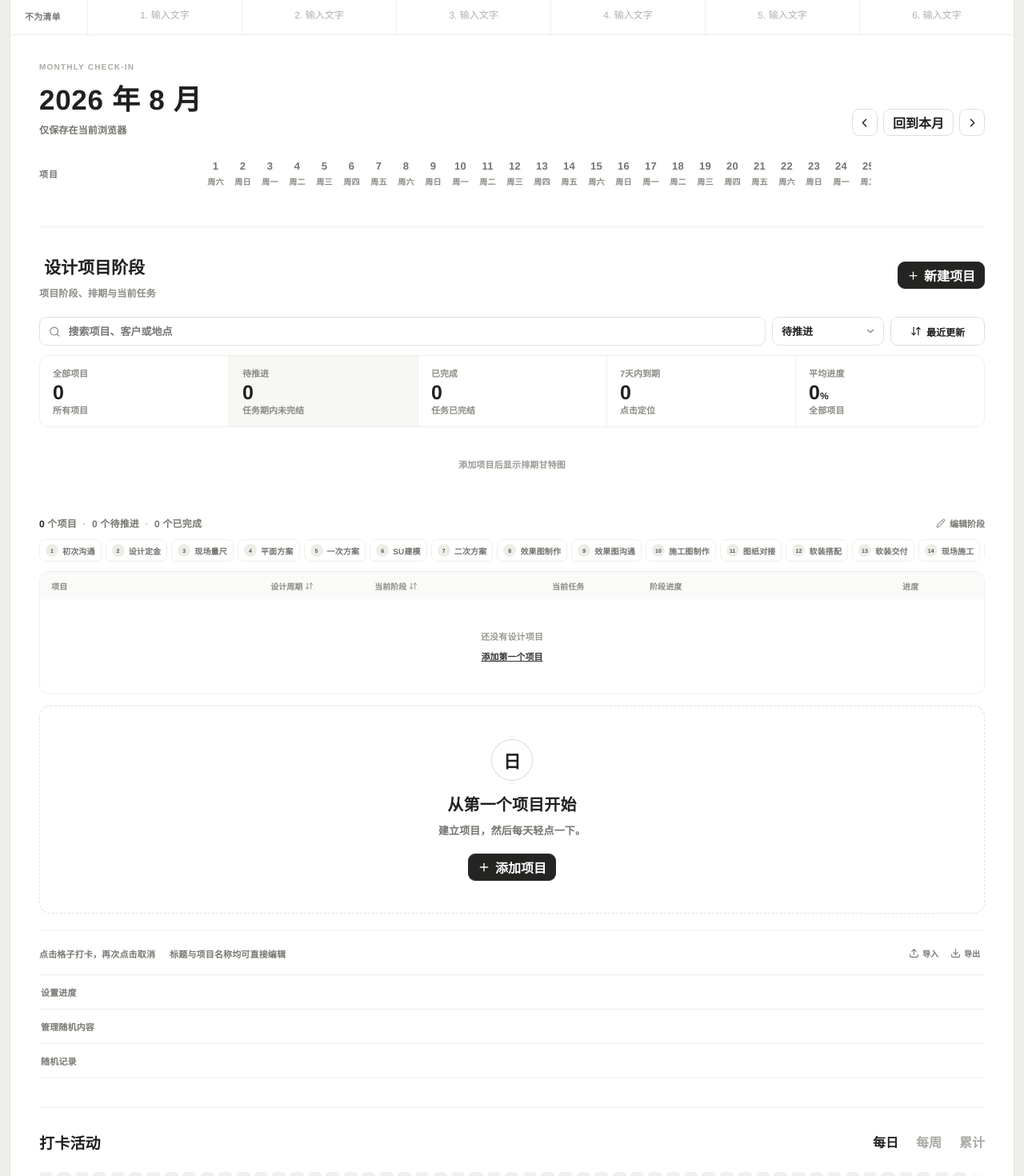
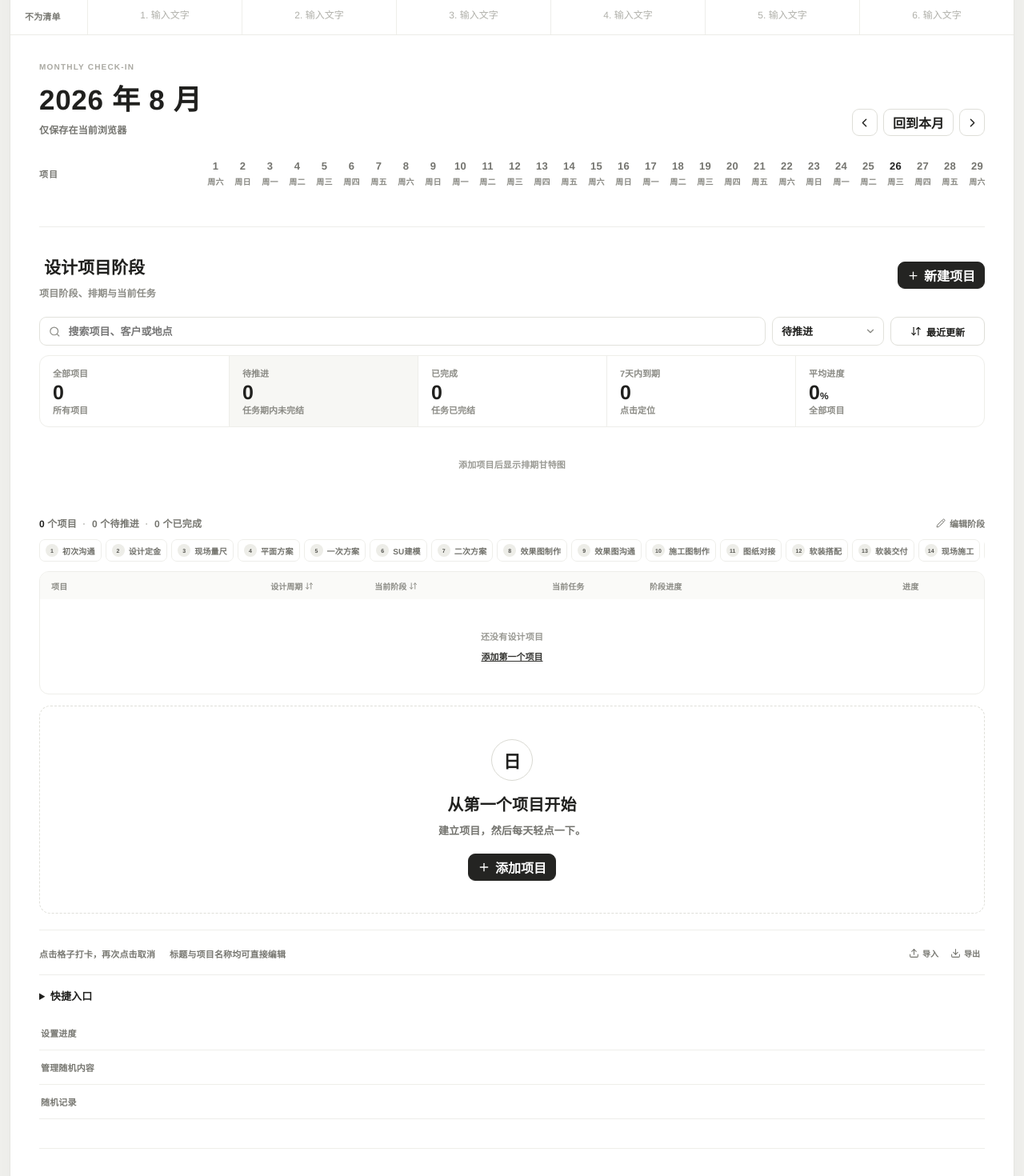
Before and after one commit to sange1022/project-checkin-dashboard, a React (Vite) app: page / in a window 1280 px wide. Shown: the part 218-1688 px from the top of the page at 80% size. Built offline with nearby package versions, Linux system fonts and the light colour scheme; the HTML template or start-up script is replaced by a standard one.

Commit message:
feat: add shortcut settings undo and sticky checkin headers

```diff
--- a/src/App.tsx
+++ b/src/App.tsx
@@ -12,6 +12,7 @@ import { ProjectStageBoard } from './components/ProjectStageBoard'
 import { CheckinActivityHeatmap } from './components/CheckinActivityHeatmap'
 import { SuiteSyncPanel } from './components/SuiteSyncPanel'
 import { ShortcutBar } from './components/ShortcutBar'
+import { ShortcutSettings, readShortcuts } from './components/ShortcutSettings'
 import type { AppState, Project, StageProjectDraft, ViewMode } from './domain/types'
 import { toDateKey } from './domain/dateRanges'
 import { exportState, importState } from './storage/dataTransfer'
@@ -95,6 +96,8 @@ export default function App() {
   const [searchOpen, setSearchOpen] = useState(false)
   const [query, setQuery] = useState('')
   const [transferMessage, setTransferMessage] = useState('')
+  const [undo, setUndo] = useState<{ before: AppState; after: AppState } | null>(null)
+  useEffect(() => { if (!undo) return; const timer = setTimeout(() => setUndo(null), 12000); return () => clearTimeout(timer) }, [undo])
   const [activeToolId, setActiveToolId] = useState<IntegratedToolId | null>(null)
   const [loadedToolIds, setLoadedToolIds] = useState<IntegratedToolId[]>([])
   const importInputRef = useRef<HTMLInputElement>(null)
@@ -108,7 +111,32 @@ export default function App() {
   useEffect(() => { document.title = state.title }, [state.title])
   useEffect(() => { document.documentElement.dataset.theme = actualTheme }, [actualTheme])
 
-  const update = (change: (current: AppState) => AppState) => setState((current) => change(current))
+  const update = (change: (current: AppState) => AppState) => {
+    setState((current) => {
+      const next = change(current)
+      const keys = Object.keys(next) as (keyof AppState)[]
+      if (keys.some((key) => key !== 'view' && key !== 'anchorDate' && JSON.stringify(current[key]) !== JSON.stringify(next[key]))) {
+        const before = next.shortcutConfig && !current.shortcutConfig
+          ? { ...current, shortcutConfig: readShortcuts().map((link) => JSON.stringify(link)) }
+          : current
+        setUndo({ before, after: next })
+      }
+      return next
+    })
+  }
+  const undoLastChange = () => {
+    if (!undo) return
+    setState((current) => {
+      const next = { ...current }
+      for (const key of Object.keys(undo.after) as (keyof AppState)[]) {
+        if (JSON.stringify(undo.before[key]) !== JSON.stringify(undo.after[key]) && JSON.stringify(current[key]) === JSON.stringify(undo.after[key])) {
+          Object.assign(next, { [key]: undo.before[key] })
+        }
+      }
+      return next
+    })
+    setUndo(null)
+  }
   const visibleProjects = state.projects.filter((project) =>
     !project.archived && project.name.toLocaleLowerCase().includes(query.trim().toLocaleLowerCase()),
   )
@@ -272,7 +300,7 @@ export default function App() {
           ))}
         </nav>
         <div className="top-actions">
-          <ShortcutBar onOpenIntegratedTool={openIntegratedTool} />
+          <ShortcutBar onOpenIntegratedTool={openIntegratedTool} links={readShortcuts(state.shortcutConfig)} />
           <button className="icon-button" aria-label={actualTheme === 'dark' ? '切换白天模式' : '切换夜晚模式'} onClick={toggleTheme}>
             {actualTheme === 'dark' ? <Sun size={17} /> : <Moon size={17} />}
           </button>
@@ -360,6 +388,7 @@ export default function App() {
           </div>
         </footer>
         <div className="bottom-panels">
+          <ShortcutSettings links={readShortcuts(state.shortcutConfig)} onChange={(links) => update((current) => ({ ...current, shortcutConfig: links.map((link) => JSON.stringify(link)) }))} />
           <GoalProgressSettings current={state.progressCurrent} total={state.progressTotal} onCurrentChange={updateProgressCurrent} onTotalChange={updateProgressTotal} />
           <RandomPromptManager categories={state.randomCategories} onAdd={addRandomItem} onRename={renameRandomItem} onDelete={deleteRandomItem} />
           <RandomHistory categories={state.randomCategories} history={state.dailyRandomResults} />
@@ -381,6 +410,7 @@ export default function App() {
       )}
 
       <ProjectDialog open={dialogOpen} onClose={() => setDialogOpen(false)} onCreate={createProject} />
+      {undo && <div className="undo-toast" role="status"><span>已保存修改</span><button onClick={undoLastChange}>撤销</button><button aria-label="关闭撤销提示" onClick={() => setUndo(null)}>×</button></div>}
     </main>
   )
 }
--- a/src/components/ShortcutBar.tsx
+++ b/src/components/ShortcutBar.tsx
@@ -3,7 +3,8 @@ import { useState } from 'react'
 
 type IntegratedToolId = 'daily' | 'checklist' | 'wuwu'
 
-const secondaryLinks = [
+export type Shortcut = { label: string; short: string; href: string; icon?: string; menuName?: string }
+export const defaultShortcuts: Shortcut[] = [
   { label: '英语抄写', short: '抄', href: 'https://sange1022.github.io/english-copywork-trainer/', icon: 'book' },
   { label: 'Learn Buffett', short: '巴', href: 'https://learnbuffett.com' },
   { label: 'Munger Models', short: '芒', href: 'https://mungermodels.com' },
@@ -17,13 +18,14 @@ const secondaryLinks = [
   { label: '构', menuName: '构图工具', short: '构', href: 'https://sange1022.github.io/qf-07-9a6c3e21/' },
   { label: '间', menuName: '随机平面构成', short: '间', href: 'https://sange1022.github.io/random-planar-composition/' },
   { label: '海', menuName: '轮廓文字', short: '海', href: 'https://sange1022.github.io/contour-text-studio/?v=5787e7a' },
-] as const
+]
 
 type Props = {
   onOpenIntegratedTool: (toolId: IntegratedToolId) => void
+  links?: Shortcut[]
 }
 
-export function ShortcutBar({ onOpenIntegratedTool }: Props) {
+export function ShortcutBar({ onOpenIntegratedTool, links: secondaryLinks = defaultShortcuts }: Props) {
   const [moreOpen, setMoreOpen] = useState(false)
 
   return (
@@ -45,7 +47,7 @@ export function ShortcutBar({ onOpenIntegratedTool }: Props) {
             aria-label={link.label}
             title={link.label}
           >
-            {'icon' in link ? <BookOpen size={17} /> : link.short}
+            {link.icon === 'book' ? <BookOpen size={17} /> : link.short}
           </a>
         ))}
         <a className="icon-button" href="https://github.com/sange1022" target="_blank" rel="noopener noreferrer" aria-label="GitHub 主页" title="GitHub 主页">
--- /dev/null
+++ b/src/components/ShortcutSettings.tsx
@@ -0,0 +1,52 @@
+import { useState } from 'react'
+import { defaultShortcuts, type Shortcut } from './ShortcutBar'
+
+export function readShortcuts(config?: string[]): Shortcut[] {
+  if (!config) return defaultShortcuts
+  return config.flatMap((raw) => {
+    try {
+      const link = JSON.parse(raw) as Shortcut
+      if (typeof link.label !== 'string' || typeof link.short !== 'string' || typeof link.href !== 'string') return []
+      if (!['https:', 'http:'].includes(new URL(link.href).protocol)) return []
+      return [link]
+    } catch { return [] }
+  })
+}
+
+export function ShortcutSettings({ links, onChange }: { links: Shortcut[]; onChange: (links: Shortcut[]) => void }) {
+  const [message, setMessage] = useState('')
+  const save = (event: React.FormEvent<HTMLFormElement>) => {
+    event.preventDefault()
+    const data = new FormData(event.currentTarget)
+    const label = String(data.get('label') || '').trim()
+    const short = String(data.get('short') || '').trim()
+    try {
+      const href = new URL(String(data.get('href') || '').trim())
+      if (!['https:', 'http:'].includes(href.protocol)) throw new Error()
+      if (!label || !short) return
+      if (links.some((link) => link.href === href.href)) { setMessage('这个网址已添加'); return }
+      onChange([...links, { label, short, href: href.href }])
+      event.currentTarget.reset()
+      setMessage('已添加')
+    } catch { setMessage('请输入完整的 http 或 https 网址') }
+  }
+  return <details className="shortcut-settings">
+    <summary>快捷入口</summary>
+    <p>修改后自动保存并同步。饮、清、物等固定入口保持在前方。</p>
+    {links.map((link, index) => <div className="shortcut-setting-row" key={`${index}-${JSON.stringify(link)}`}>
+      <input aria-label={`入口${index + 1}文字`} maxLength={1} defaultValue={link.short} onBlur={(e) => { const short = e.target.value.trim(); if (short) onChange(links.map((v, i) => i === index ? { ...v, short, icon: undefined } : v)) }} />
+      <input aria-label={`入口${index + 1}名称`} defaultValue={link.label} onBlur={(e) => { const label = e.target.value.trim(); if (label) onChange(links.map((v, i) => i === index ? { ...v, label, menuName: label } : v)) }} />
+      <input aria-label={`入口${index + 1}网址`} defaultValue={link.href} onBlur={(e) => { try { const href = new URL(e.target.value.trim()); if (!['https:', 'http:'].includes(href.protocol)) throw new Error(); onChange(links.map((v, i) => i === index ? { ...v, href: href.href } : v)); setMessage('') } catch { e.target.value = link.href; setMessage('请输入完整的 http 或 https 网址') } }} />
+      <button aria-label={`上移${link.label}`} disabled={index === 0} onClick={() => { const next = [...links]; [next[index - 1], next[index]] = [next[index], next[index - 1]]; onChange(next) }}>↑</button>
+      <button aria-label={`下移${link.label}`} disabled={index === links.length - 1} onClick={() => { const next = [...links]; [next[index + 1], next[index]] = [next[index], next[index + 1]]; onChange(next) }}>↓</button>
+      <button onClick={() => onChange(links.filter((_, i) => i !== index))} aria-label={`删除入口${link.label}`}>删除</button>
+    </div>)}
+    <form className="shortcut-setting-row" onSubmit={save}>
+      <input name="short" aria-label="新入口文字" placeholder="字" maxLength={1} required />
+      <input name="label" aria-label="新入口名称" placeholder="名称" required />
+      <input name="href" aria-label="新入口网址" placeholder="https://" type="url" required />
+      <button type="submit">添加</button>
+    </form>
+    <span role="status">{message}</span>
+  </details>
+}
--- a/src/domain/cloudSync.ts
+++ b/src/domain/cloudSync.ts
@@ -253,6 +253,7 @@ export function createSyncStateFromAppState(state: AppState): SyncState {
   )
   sync.stageProjects = state.stageProjects.map((project, order) => ({ ...project, order, ...BASELINE_STAMP }))
   sync.settings = {
+    ...(state.shortcutConfig ? { shortcutConfig: setting(state.shortcutConfig) } : {}),
     title: setting(state.title),
     theme: setting(state.theme),
     stageBoardTitle: setting(state.stageBoardTitle),
@@ -525,6 +526,7 @@ export function applySyncStateToAppState(current: AppState, syncValue: SyncState
   return {
     ...current,
     title: settingString(sync, 'title', current.title),
+    shortcutConfig: Array.isArray(sync.settings.shortcutConfig?.value) ? sync.settings.shortcutConfig.value : current.shortcutConfig,
     projects,
     checkins,
     randomCategories,
--- a/src/domain/types.ts
+++ b/src/domain/types.ts
@@ -59,6 +59,7 @@ export type SyncState = {
 }
 
 export type AppState = {
+  shortcutConfig?: string[]
   title: string
   view: ViewMode
   anchorDate: string
--- a/src/styles.css
+++ b/src/styles.css
@@ -92,14 +92,24 @@ body, .app-shell, button, input, .checkin-cell, .aggregate-cell { transition: co
 .month-navigation, .intensity-legend { display: flex; align-items: center; gap: 7px; }
 .intensity-legend { font-size: 11px; color: #72726d; }
 .intensity-legend i { width: 13px; height: 13px; border-radius: 4px; }
-.grid-scroll { overflow-x: auto; overscroll-behavior-inline: contain; padding-bottom: 8px; }
+.shortcut-settings { padding: 16px 0; }
+.shortcut-settings summary { cursor: pointer; font-size: 13px; }
+.shortcut-settings p, .shortcut-settings [role="status"] { color: #888; font-size: 12px; }
+.shortcut-setting-row { display: grid; grid-template-columns: 40px minmax(70px, 1fr) minmax(120px, 3fr) auto auto auto; gap: 6px; margin-top: 8px; }
+.shortcut-setting-row input { width: 100%; min-width: 0; padding: 8px; color: inherit; background: var(--theme-surface); border: 1px solid #8885; border-radius: 6px; font: inherit; font-size: 12px; }
+.shortcut-setting-row button { color: inherit; background: transparent; border: 1px solid #8885; border-radius: 6px; cursor: pointer; }
+.shortcut-setting-row button:disabled { opacity: .3; cursor: default; }
+.undo-toast { position: fixed; bottom: 24px; left: 50%; transform: translateX(-50%); z-index: 1000; display: flex; align-items: center; gap: 18px; padding: 12px 18px; border: 1px solid #8885; border-radius: 12px; background: var(--theme-surface); color: inherit; box-shadow: 0 5px 25px #0002; font-size: 13px; white-space: nowrap; }
+.undo-toast button { background: transparent; border: 0; color: #4285ef; cursor: pointer; padding: 6px; }
+@media (max-width: 600px) { .shortcut-setting-row { grid-template-columns: 40px 1fr auto auto auto; } .shortcut-setting-row input:nth-child(3) { grid-column: 1 / -1; grid-row: 2; } }
+.grid-scroll { overflow: auto; max-height: 65vh; overscroll-behavior: contain; padding-bottom: 8px; }
 .progress-grid { --time-columns: 30; min-width: max-content; display: grid; grid-template-columns: 200px repeat(var(--time-columns), minmax(27px, 1fr)) 142px; column-gap: 7px; align-items: center; }
 .grid-week .progress-grid, .grid-month .progress-grid { width: 100%; min-width: 840px; grid-template-columns: 160px repeat(12, minmax(42px, 1fr)) 92px; column-gap: 10px; }
-.grid-header { min-height: 45px; display: flex; flex-direction: column; justify-content: center; text-align: center; color: #74746f; font-size: 11px; font-weight: 700; }
+.grid-header { position: sticky; top: 0; z-index: 5; background: var(--theme-surface); min-height: 45px; display: flex; flex-direction: column; justify-content: center; text-align: center; color: #74746f; font-size: 11px; font-weight: 700; }
 .grid-header span { font-size: 12px; }
 .grid-header small { margin-top: 4px; font-size: 9px; color: #888882; font-weight: 600; }
 .day-header.is-today span { color: #222; font-weight: 700; }
-.project-spacer { position: sticky; left: 0; z-index: 4; align-items: flex-start; background: #fff; justify-content: center; font-size: 10px; letter-spacing: .08em; }
+.project-spacer { position: sticky; left: 0; z-index: 7; align-items: flex-start; background: var(--theme-surface); justify-content: center; font-size: 10px; letter-spacing: .08em; }
 .project-row-contents { display: contents; }
 .project-name-cell, .checkin-cell, .aggregate-cell, .project-menu { min-height: 42px; border-top: 1px solid #f0f0eb; }
 .project-name-cell { position: sticky; left: 0; z-index: 3; display: flex; align-items: center; gap: 9px; padding-right: 12px; background: #fff; }
```
